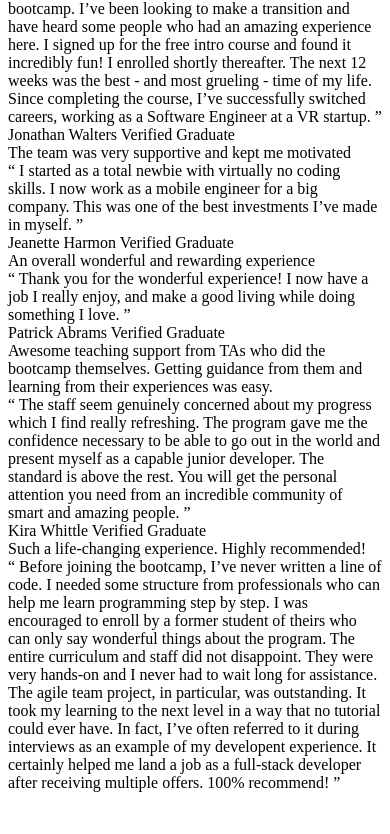
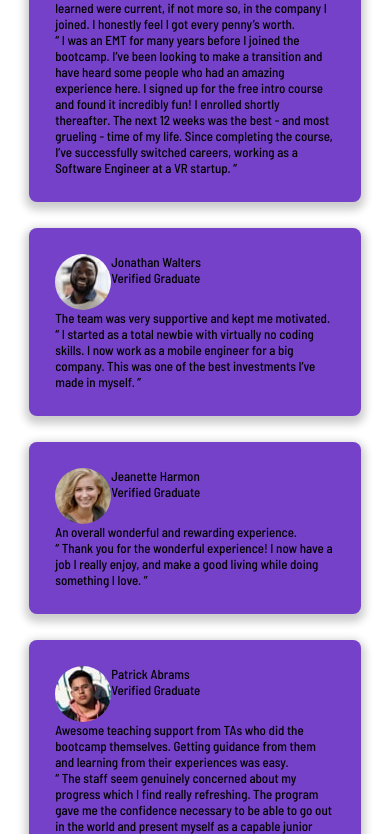
Before and after one commit to JacksonJ97/testimonials-grid-section, a website built with Parcel: page src/index.html in a window 390 px wide. Shown: the part 98-932 px from the top of the page. Before the commit the page ends 898 px from the top, so only its background shows below. Built offline with nearby package versions, Linux system fonts and the light colour scheme; files whose address does not match are found by name.

Commit message:
Added html structure and mobile view layout

```diff
--- a/src/index.html
+++ b/src/index.html
@@ -4,49 +4,98 @@
     <meta charset="UTF-8" />
     <meta name="viewport" content="width=device-width, initial-scale=1.0" />
     <link rel="icon" type="image/png" sizes="32x32" href="images/favicon-32x32.png" />
+    <link rel="preconnect" href="https://fonts.gstatic.com" />
+    <link href="https://fonts.googleapis.com/css2?family=Barlow+Semi+Condensed:wght@500;600&display=swap" rel="stylesheet" />
     <link rel="stylesheet" href="scss/main.scss" />
     <title>Frontend Mentor | Testimonials grid section</title>
   </head>
   <body>
-    <div>Daniel Clifford Verified Graduate</div>
+    <div class="container">
+      <div class="cards card-1">
+        <div class="card-header">
+          <img src="~images/image-daniel.jpg" alt="User photo" />
 
-    <div>I received a job offer mid-course, and the subjects I learned were current, if not more so, in the company I joined. I honestly feel I got every penny’s worth.</div>
+          <div class="user-details">
+            <span class="user-name">Daniel Clifford</span>
+            <span class="user-title">Verified Graduate</span>
+          </div>
+        </div>
 
-    <div>
-      “ I was an EMT for many years before I joined the bootcamp. I’ve been looking to make a transition and have heard some people who had an amazing experience here. I signed up for the free intro course and found it incredibly fun! I
-      enrolled shortly thereafter. The next 12 weeks was the best - and most grueling - time of my life. Since completing the course, I’ve successfully switched careers, working as a Software Engineer at a VR startup. ”
-    </div>
+        <div class="card-title">I received a job offer mid-course, and the subjects I learned were current, if not more so, in the company I joined. I honestly feel I got every penny’s worth.</div>
 
-    <div>Jonathan Walters Verified Graduate</div>
+        <div class="card-body">
+          “ I was an EMT for many years before I joined the bootcamp. I’ve been looking to make a transition and have heard some people who had an amazing experience here. I signed up for the free intro course and found it incredibly fun! I
+          enrolled shortly thereafter. The next 12 weeks was the best - and most grueling - time of my life. Since completing the course, I’ve successfully switched careers, working as a Software Engineer at a VR startup. ”
+        </div>
+      </div>
 
-    <div>The team was very supportive and kept me motivated</div>
+      <div class="cards card-2">
+        <div class="card-header">
+          <img src="~images/image-jonathan.jpg" alt="User photo" />
 
-    <div>“ I started as a total newbie with virtually no coding skills. I now work as a mobile engineer for a big company. This was one of the best investments I’ve made in myself. ”</div>
+          <div class="user-details">
+            <span class="user-name">Jonathan Walters</span>
+            <span class="user-title">Verified Graduate</span>
+          </div>
+        </div>
 
-    <div>Jeanette Harmon Verified Graduate</div>
+        <div class="card-title">The team was very supportive and kept me motivated.</div>
 
-    <div>An overall wonderful and rewarding experience</div>
+        <div class="card-body">“ I started as a total newbie with virtually no coding skills. I now work as a mobile engineer for a big company. This was one of the best investments I’ve made in myself. ”</div>
+      </div>
 
-    <div>“ Thank you for the wonderful experience! I now have a job I really enjoy, and make a good living while doing something I love. ”</div>
+      <div class="cards card-3">
+        <div class="card-header">
+          <img src="~images/image-jeanette.jpg" alt="User photo" />
 
-    <div>Patrick Abrams Verified Graduate</div>
+          <div class="user-details">
+            <span class="user-name">Jeanette Harmon</span>
+            <span class="user-title">Verified Graduate</span>
+          </div>
+        </div>
 
-    <div>Awesome teaching support from TAs who did the bootcamp themselves. Getting guidance from them and learning from their experiences was easy.</div>
+        <div class="card-title">An overall wonderful and rewarding experience.</div>
 
-    <div>
-      “ The staff seem genuinely concerned about my progress which I find really refreshing. The program gave me the confidence necessary to be able to go out in the world and present myself as a capable junior developer. The standard is
-      above the rest. You will get the personal attention you need from an incredible community of smart and amazing people. ”
-    </div>
+        <div class="card-body">“ Thank you for the wonderful experience! I now have a job I really enjoy, and make a good living while doing something I love. ”</div>
+      </div>
 
-    <div>Kira Whittle Verified Graduate</div>
+      <div class="cards card-4">
+        <div class="card-header">
+          <img src="~images/image-patrick.jpg" alt="User photo" />
 
-    <div>Such a life-changing experience. Highly recommended!</div>
+          <div class="user-details">
+            <span class="user-name">Patrick Abrams</span>
+            <span class="user-title">Verified Graduate</span>
+          </div>
+        </div>
 
-    <div>
-      “ Before joining the bootcamp, I’ve never written a line of code. I needed some structure from professionals who can help me learn programming step by step. I was encouraged to enroll by a former student of theirs who can only say
-      wonderful things about the program. The entire curriculum and staff did not disappoint. They were very hands-on and I never had to wait long for assistance. The agile team project, in particular, was outstanding. It took my learning
-      to the next level in a way that no tutorial could ever have. In fact, I’ve often referred to it during interviews as an example of my developent experience. It certainly helped me land a job as a full-stack developer after receiving
-      multiple offers. 100% recommend! ”
+        <div class="card-title">Awesome teaching support from TAs who did the bootcamp themselves. Getting guidance from them and learning from their experiences was easy.</div>
+
+        <div class="card-body">
+          “ The staff seem genuinely concerned about my progress which I find really refreshing. The program gave me the confidence necessary to be able to go out in the world and present myself as a capable junior developer. The standard
+          is above the rest. You will get the personal attention you need from an incredible community of smart and amazing people. ”
+        </div>
+      </div>
+
+      <div class="cards card-5">
+        <div class="card-header">
+          <img src="~images/image-kira.jpg" alt="User photo" />
+
+          <div class="user-details">
+            <span class="user-name">Kira Whittle</span>
+            <span class="user-title">Verified Graduate</span>
+          </div>
+        </div>
+
+        <div class="card-title">Such a life-changing experience. Highly recommended!</div>
+
+        <div class="card-body">
+          “ Before joining the bootcamp, I’ve never written a line of code. I needed some structure from professionals who can help me learn programming step by step. I was encouraged to enroll by a former student of theirs who can only say
+          wonderful things about the program. The entire curriculum and staff did not disappoint. They were very hands-on and I never had to wait long for assistance. The agile team project, in particular, was outstanding. It took my
+          learning to the next level in a way that no tutorial could ever have. In fact, I’ve often referred to it during interviews as an example of my developent experience. It certainly helped me land a job as a full-stack developer
+          after receiving multiple offers. 100% recommend! ”
+        </div>
+      </div>
     </div>
   </body>
 </html>
--- /dev/null
+++ b/src/scss/abstracts/_variables.scss
@@ -0,0 +1,10 @@
+// Colour
+$moderateViolet: hsl(263, 55%, 52%);
+$veryDarkGrayishBlue: hsl(217, 19%, 35%);
+$veryDarkBlackishBlue: hsl(219, 29%, 14%);
+$white: hsl(0, 0%, 100%);
+$lightGray: hsl(0, 0%, 81%);
+$lightGrayishBlue: hsl(210, 46%, 95%);
+
+// Font
+$font: "Barlow Semi Condensed", sans-serif;
--- /dev/null
+++ b/src/scss/base/_index.scss
@@ -0,0 +1,2 @@
+@forward "base/reset";
+@forward "base/typography";
--- /dev/null
+++ b/src/scss/base/_reset.scss
@@ -0,0 +1,5 @@
+* {
+  margin: 0;
+  padding: 0;
+  box-sizing: border-box;
+}
--- /dev/null
+++ b/src/scss/base/_typography.scss
@@ -0,0 +1,6 @@
+@use "abstracts/variables" as *;
+
+body {
+  font-family: $font;
+  font-size: 0.8125rem;
+}
--- /dev/null
+++ b/src/scss/components/_card-header.scss
@@ -0,0 +1,12 @@
+.card-header {
+  display: flex;
+}
+
+.card-header img {
+  border-radius: 50%;
+}
+
+.user-details {
+  display: flex;
+  flex-direction: column;
+}
--- /dev/null
+++ b/src/scss/components/_cards.scss
@@ -0,0 +1,26 @@
+@use "abstracts/variables" as *;
+
+// Default card style
+.cards {
+  background-color: $moderateViolet;
+  margin-bottom: 2em;
+  padding: 2em;
+  border-radius: 8px;
+  box-shadow: 0 4px 8px 4px rgba($color: #000000, $alpha: 0.2);
+}
+
+// Custom card styles
+.card-1 {
+}
+
+.card-2 {
+}
+
+.card-3 {
+}
+
+.card-4 {
+}
+
+.card-5 {
+}
--- /dev/null
+++ b/src/scss/components/_index.scss
@@ -0,0 +1,2 @@
+@forward "components/card-header";
+@forward "components/cards";
--- /dev/null
+++ b/src/scss/layout/_body.scss
@@ -0,0 +1,9 @@
+body {
+  height: 100vh;
+  display: grid;
+  place-items: center;
+}
+
+.container {
+  width: 85%;
+}
--- a/src/scss/main.scss
+++ b/src/scss/main.scss
@@ -0,0 +1,4 @@
+@use "abstracts/variables";
+@use "base";
+@use "components";
+@use "layout/body";
```
Also changed, not shown: public/index.html (+74 -25 lines), public/image-daniel.28ab0b13.jpg (added), public/image-jeanette.34c9251c.jpg (added), public/image-jonathan.d55c69f9.jpg (added), public/image-kira.db2fc7af.jpg (added), public/image-patrick.2a080395.jpg (added), 2 other files.
